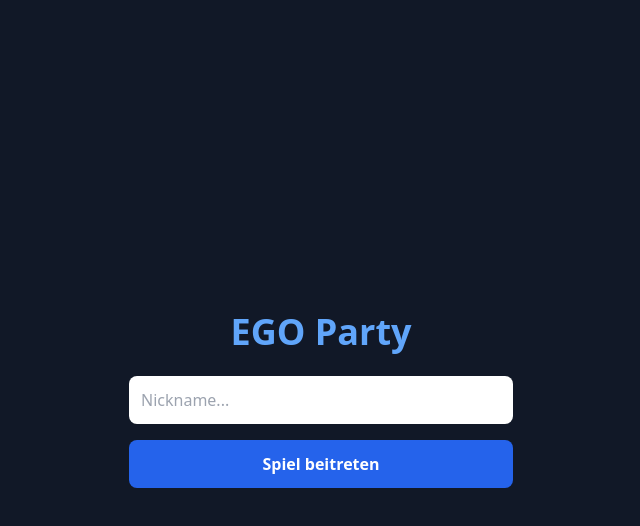
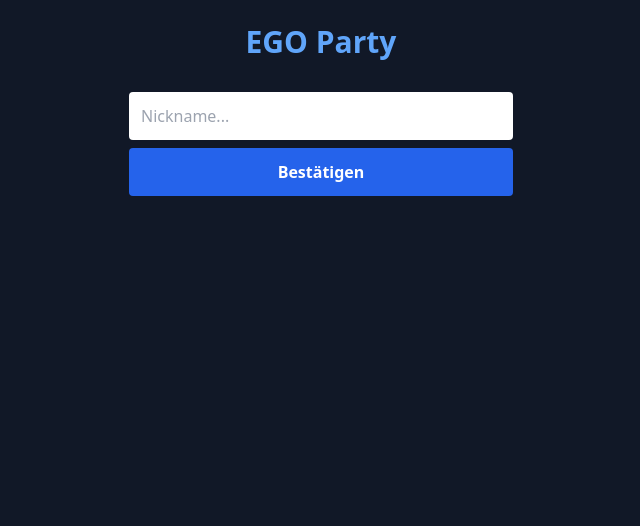
Before and after one commit to hh-com/egogame, a Vue app: page / in a window 1280 px wide. Shown: the top 526 px of the page, without its empty margins (319-959 px from the left). Built offline with nearby package versions, Linux system fonts and the light colour scheme.

Commit message:
feat: Final game loop architecture

```diff
--- a/src/App.vue
+++ b/src/App.vue
@@ -1,15 +1,25 @@
 <template>
-  <div class="min-h-screen bg-gray-900 text-white flex flex-col items-center justify-center p-6">
+  <div class="min-h-screen bg-gray-900 text-white p-6 flex flex-col items-center">
+    <h1 class="text-3xl font-bold mb-8 text-blue-400">EGO Party</h1>
+
+    <!-- Lobby State -->
     <div v-if="!store.nickname" class="w-full max-w-sm">
-      <h1 class="text-4xl font-bold mb-6 text-center text-blue-400">EGO Party</h1>
-      <input v-model="inputName" placeholder="Nickname..." class="w-full p-3 rounded-lg text-black mb-4 focus:outline-none" />
-      <button @click="join" class="w-full bg-blue-600 hover:bg-blue-700 py-3 rounded-lg font-bold">Spiel beitreten</button>
+      <input v-model="inputName" placeholder="Nickname..." class="w-full p-3 rounded text-black mb-2" />
+      <button @click="store.setNickname(inputName)" class="w-full bg-blue-600 p-3 rounded font-bold">Bestätigen</button>
     </div>
-    <div v-else class="text-center w-full max-w-md">
-      <h2 class="text-2xl font-bold">Hallo, {{ store.nickname }}!</h2>
-      <div class="bg-gray-800 p-6 rounded-xl mt-6">
-        <p class="text-gray-400">Status: Lobby</p>
-        <p class="text-sm mt-2">UUID: {{ store.userId.substring(0,8) }}...</p>
+
+    <!-- Join Room State -->
+    <div v-else-if="!store.roomId" class="w-full max-w-sm">
+      <p class="mb-4">Hallo {{ store.nickname }}!</p>
+      <input v-model="inputRoom" placeholder="Raum ID..." class="w-full p-3 rounded text-black mb-2" />
+      <button @click="store.joinRoom(inputRoom)" class="w-full bg-green-600 p-3 rounded font-bold">Raum beitreten</button>
+    </div>
+
+    <!-- Game Room State -->
+    <div v-else class="w-full max-w-md text-center">
+      <h2 class="text-2xl font-bold">Raum: {{ store.roomId }}</h2>
+      <div class="bg-gray-800 p-6 rounded mt-4">
+        <p>Phase: {{ store.phase }}</p>
       </div>
     </div>
   </div>
@@ -20,5 +30,5 @@ import { ref } from 'vue';
 import { useGameStore } from './stores/gameStore';
 const store = useGameStore();
 const inputName = ref('');
-const join = () => { if (inputName.value.trim()) store.setNickname(inputName.value); };
+const inputRoom = ref('');
 </script>
--- a/src/stores/gameStore.js
+++ b/src/stores/gameStore.js
@@ -7,13 +7,18 @@ export const useGameStore = defineStore('game', {
     userId: Cookies.get('ego_uid') || uuidv4(),
     nickname: Cookies.get('ego_name') || '',
     roomId: null,
-    phase: 'lobby'
+    phase: 'lobby',
+    players: []
   }),
   actions: {
     setNickname(name) {
       this.nickname = name;
       Cookies.set('ego_uid', this.userId, { expires: 7 });
       Cookies.set('ego_name', name, { expires: 7 });
+    },
+    joinRoom(id) {
+      this.roomId = id;
+      this.phase = 'wait';
     }
   }
 });
```
Also changed, not shown: 5 other files (tests, documents, lock files or other folders).
